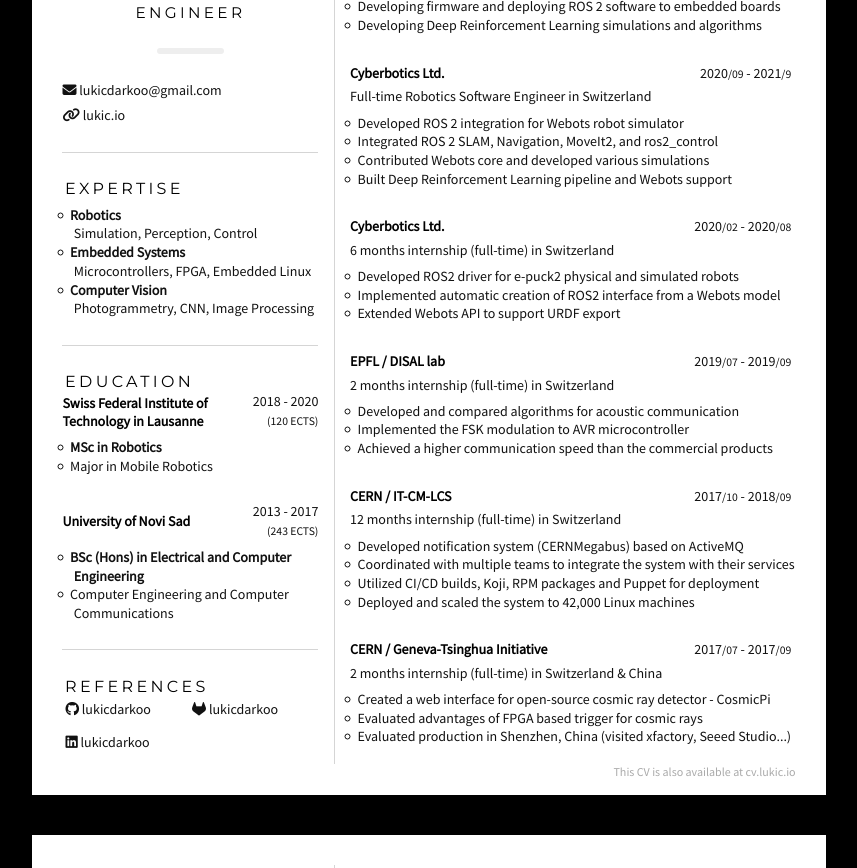
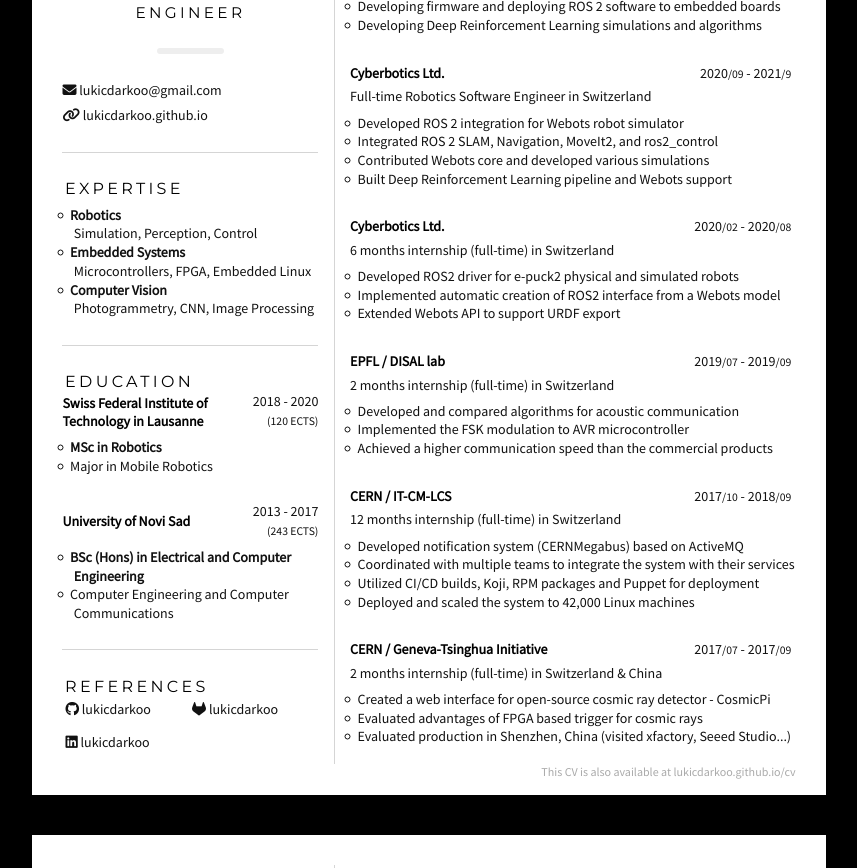
Before and after one commit to lukicdarkoo/lukic.io, a Jekyll site: the page cv.html, which Jekyll copies as it is, in a window 1280 px wide and 1400 px high. Shown: the part 358-1226 px from the top of the window, without its empty margins (211-1068 px from the left). Built offline with Jekyll 4.4.1, drawn with Linux system fonts in a browser that asks for light colours; nearby versions of some CDN libraries; some of the changed text lies outside the part shown.

Commit message:
Update cv.html

```diff
--- a/cv.html
+++ b/cv.html
@@ -276,7 +276,7 @@
 
                 <p>
                     <i class="fas fa-link"></i>
-                    <a href="https://lukic.io">lukic.io</a>
+                    <a href="https://lukicdarkoo.github.io/">lukicdarkoo.github.io</a>
                 </p>
 
                 <hr />
@@ -459,7 +459,7 @@
             </div>
 
             <div class="footer">
-                This CV is also available at <a href="http://cv.lukic.io/">cv.lukic.io</a>
+                This CV is also available at <a href="https://lukicdarkoo.github.io/cv">lukicdarkoo.github.io/cv</a>
             </div>
         </div>
 
@@ -564,7 +564,7 @@
                     <p>2019</p>
                 </div>
                 <p>
-                    <a target="_blank" href="https://lukic.io/files/Dual_Fisheye_Camera_Calibration.pdf">A research project</a> aimed to develop a calibration algorithm for a <a target="_blank" href="https://theta360.com/en/about/theta/v.html">dual
+                    <a target="_blank" href="https://lukicdarkoo.github.io/files/Dual_Fisheye_Camera_Calibration.pdf">A research project</a> aimed to develop a calibration algorithm for a <a target="_blank" href="https://theta360.com/en/about/theta/v.html">dual
                         fisheye camera</a> with lenses. The intrinsic parameters are of both cameras, as well as a rotation between the cameras, are determined using nonlinear least-squares optimization. Multiple approaches
                     are evaluated to maximise accuracy and minimise correlation between determined parameters. In addition, a simple semiautomatic chessboard
                     <a target="_blank" href="https://gitlab.com/lukicdarkoo/calib-tools">corner finding tool</a> is developed to obtain data set from highly distorted images.
@@ -604,12 +604,12 @@
             </div>
 
             <div class="footer">
-                This CV is also available at <a href="http://cv.lukic.io/">cv.lukic.io</a>
+                This CV is also available at <a href="https://lukicdarkoo.github.io/cv">lukicdarkoo.github.io/cv</a>
             </div>
         </div>
     </div>
     <footer>
-        <a href="javascript:void(0)" onclick="window.print()"><i class="fas fa-print"></i></a> | Designed by <a href="https://lukic.io">Darko Lukić</a> 2020
+        <a href="javascript:void(0)" onclick="window.print()"><i class="fas fa-print"></i></a> | Designed by <a href="https://lukicdarkoo.github.io/">Darko Lukić</a> 2020
     </footer>
 
     <script src="https://kit.fontawesome.com/84739a5aa9.js" crossorigin="anonymous"></script>
```
